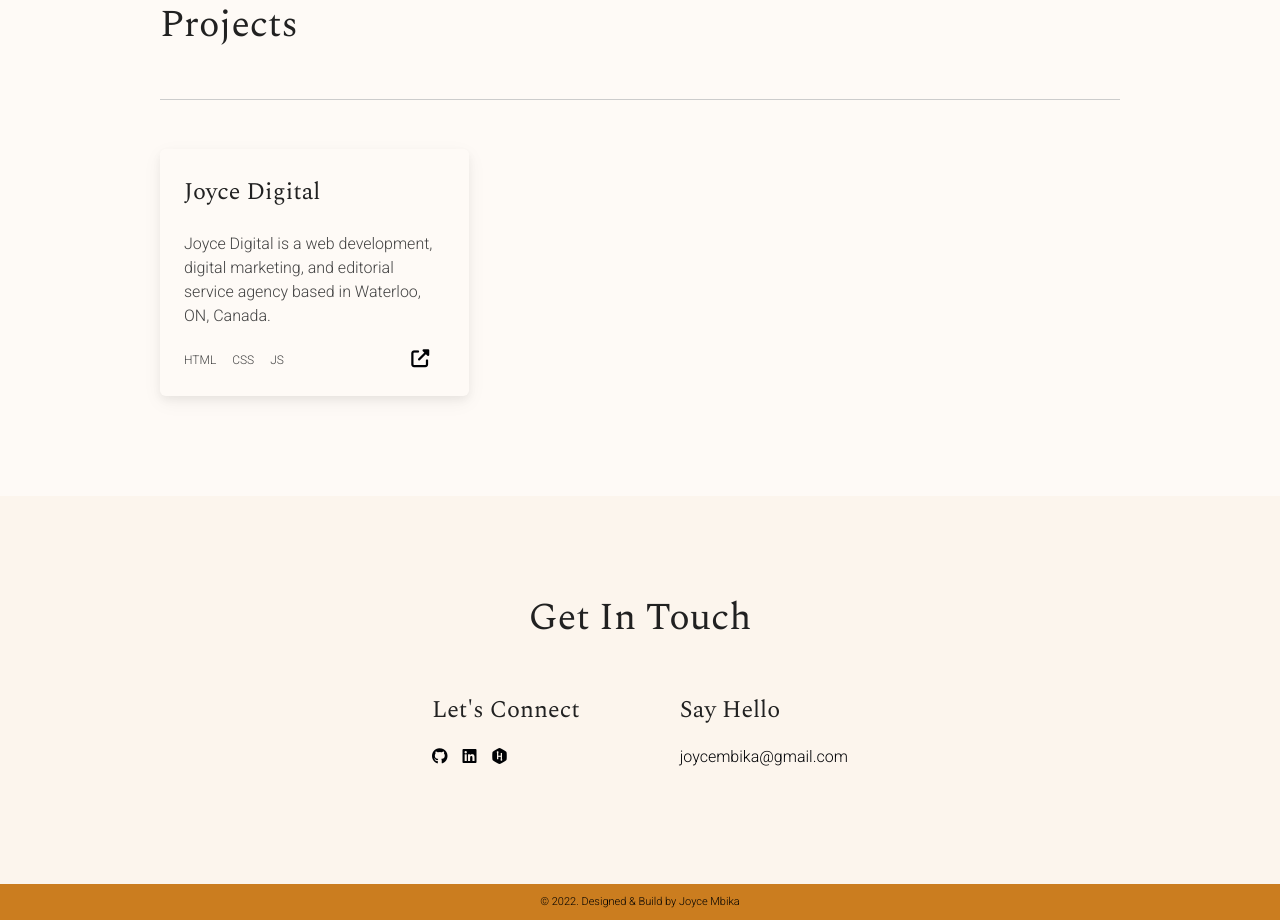
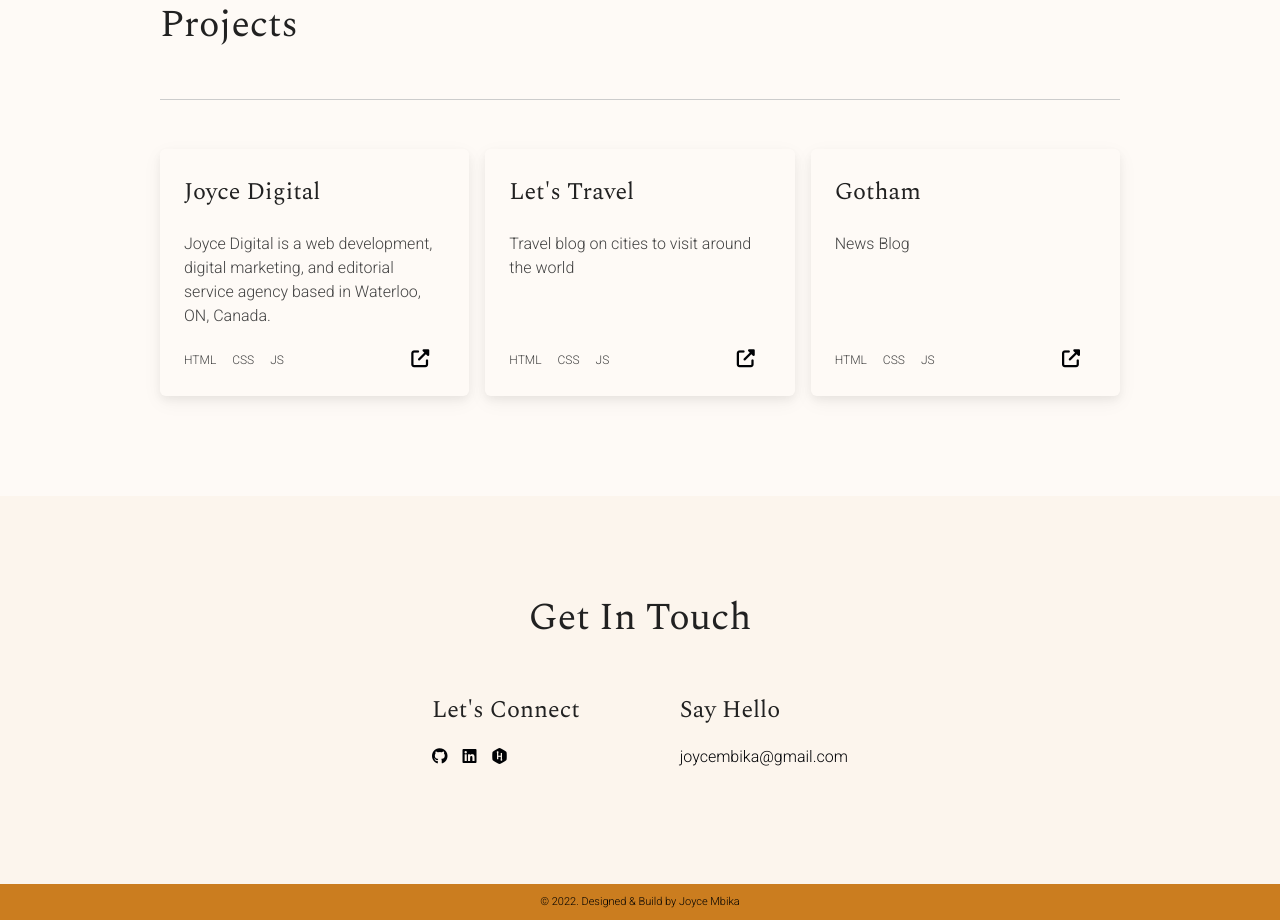
Before and after one commit to joycembika/joyce-mbika-portfolio-v2, a plain HTML site: page index.html in a window 1280 px wide. Shown: the part 1544-2464 px from the top of the page. Drawn offline with nearby package versions, Linux system fonts and the light colour scheme.

Commit message:
add new projects

```diff
--- a/index.html
+++ b/index.html
@@ -158,6 +158,62 @@
                 </ul>
               </div>
             </div>
+            <!-- Let's Travel -->
+            <div class="project joyce-digital">
+              <div class="project-info">
+                <div class="project-title">
+                  <h3 class="project-name">Let's Travel</h3>
+                </div>
+                <div class="project-details">
+                  <p>Travel blog on cities to visit around the world</p>
+                </div>
+              </div>
+              <div class="tech-stack">
+                <ul>
+                  <li>HTML</li>
+                  <li>CSS</li>
+                  <li>JS</li>
+                </ul>
+                <ul>
+                  <li>
+                    <a
+                      href="https://joycembika.github.io/lets-travel/"
+                      aria-label="Link to Let's Travel Website"
+                      target="_blank"
+                      ><i class="fas fa-external-link-alt"></i
+                    ></a>
+                  </li>
+                </ul>
+              </div>
+            </div>
+            <!-- Gotham -->
+            <div class="project joyce-digital">
+              <div class="project-info">
+                <div class="project-title">
+                  <h3 class="project-name">Gotham</h3>
+                </div>
+                <div class="project-details">
+                  <p>News Blog</p>
+                </div>
+              </div>
+              <div class="tech-stack">
+                <ul>
+                  <li>HTML</li>
+                  <li>CSS</li>
+                  <li>JS</li>
+                </ul>
+                <ul>
+                  <li>
+                    <a
+                      href="https://joycembika.github.io/lets-travel/"
+                      aria-label="Link to Let's Travel Website"
+                      target="_blank"
+                      ><i class="fas fa-external-link-alt"></i
+                    ></a>
+                  </li>
+                </ul>
+              </div>
+            </div>
           </div>
         </div>
       </section>
```
